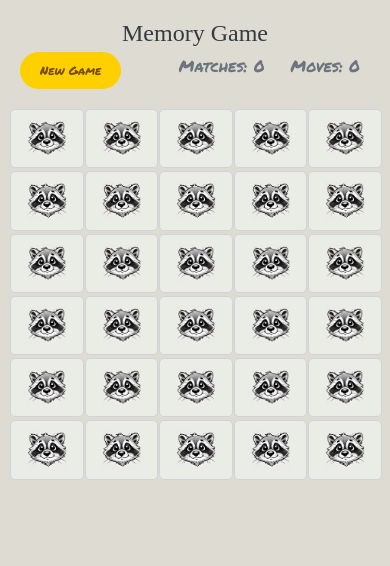
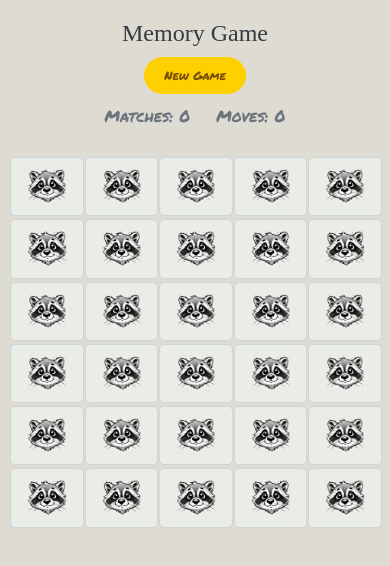
Before and after one commit to amittzr/Memory-Game, a plain HTML site: page index.html in a window 390 px wide. Drawn offline with Linux system fonts and the light colour scheme; a web font is replaced by a local one.

Commit message:
Add files via upload
back to columns and add margin

```diff
--- a/styles.css
+++ b/styles.css
@@ -169,7 +169,8 @@ body {
         font-size: 1.5rem; /* Further reduce font size */
     }
     .header {
-        flex-direction: row; /* Stack the header elements vertically */
+        margin-top: 10px;
+        flex-direction: column; /* Stack the header elements vertically */
         align-items: center;
         /* justify-content: space-between; */
     }
```
